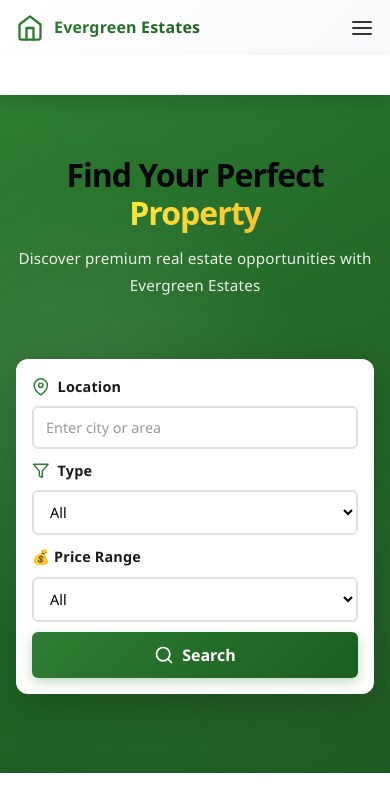
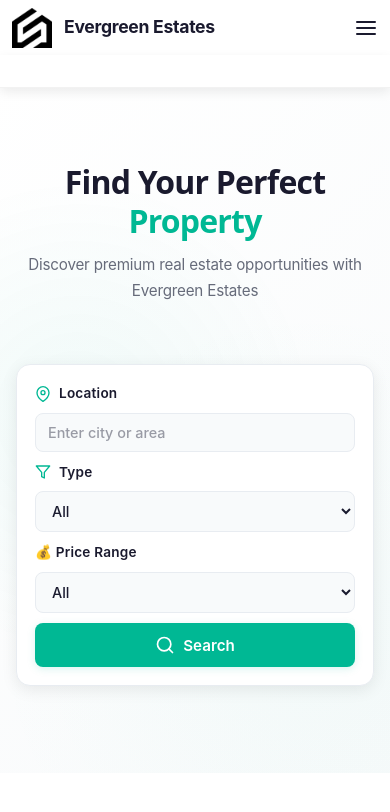
Before and after one commit to Abhinavkrishna-b/Evergreen-Estates, a React app in the folder frontend/: page / in a window 390 px wide. Shown: the top 812 px of the page. Built offline with nearby package versions, Linux system fonts and the light colour scheme; the HTML template or start-up script is replaced by a standard one.

Commit message:
Redesigned UI components

```diff
--- a/frontend/src/App.css
+++ b/frontend/src/App.css
@@ -1,8 +1,3 @@
-
-/* ============================================
-   GLOBAL APP STYLES
-   ============================================ */
-
 * {
   margin: 0;
   padding: 0;
@@ -10,20 +5,23 @@
 }
 
 :root {
-  /* Colors */
-  --primary-color: #2e7d32;
-  --primary-dark: #1b5e20;
-  --secondary-color: #f5f5f5;
-  --text-dark: #1a1a1a;
-  --text-light: #555555;
-  --border-light: #e0e0e0;
-  --white: #ffffff;
-  --shadow-sm: 0 2px 8px rgba(0, 0, 0, 0.08);
-  --shadow-md: 0 4px 16px rgba(0, 0, 0, 0.12);
-  --shadow-lg: 0 8px 24px rgba(0, 0, 0, 0.15);
+  --bg-primary: #ffffff;
+  --bg-secondary: #f8fafb;
+  --bg-tertiary: #f0f4f7;
+  --accent-primary: #00b894;
+  --accent-secondary: #00a876;
+  --accent-light: #1dd1a1;
+  --accent-gold: #ffa502;
+  --text-primary: #1a1a2e;
+  --text-secondary: #666b7a;
+  --text-light: #999ba5;
+  --border-color: #e8ecf1;
+  --shadow-sm: 0 2px 8px rgba(0, 0, 0, 0.05);
+  --shadow-md: 0 4px 16px rgba(0, 0, 0, 0.08);
+  --shadow-lg: 0 8px 32px rgba(0, 0, 0, 0.12);
 
   /* Fonts */
-  --font-primary: 'Segoe UI', Tahoma, Geneva, Verdana, sans-serif;
+  --font-primary: -apple-system, BlinkMacSystemFont, 'Segoe UI', 'Roboto', 'Oxygen', sans-serif;
   --font-size-sm: 0.875rem;
   --font-size-base: 1rem;
   --font-size-lg: 1.125rem;
@@ -40,10 +38,10 @@
   --spacing-2xl: 3rem;
 
   /* Border Radius */
-  --radius-sm: 4px;
-  --radius-md: 6px;
-  --radius-lg: 8px;
-  --radius-xl: 12px;
+  --radius-sm: 6px;
+  --radius-md: 10px;
+  --radius-lg: 14px;
+  --radius-xl: 20px;
 }
 
 html {
@@ -52,8 +50,8 @@ html {
 
 body {
   font-family: var(--font-primary);
-  background-color: var(--white);
-  color: var(--text-dark);
+  background-color: var(--bg-primary);
+  color: var(--text-primary);
   line-height: 1.6;
 }
 
@@ -66,6 +64,7 @@ body {
   display: flex;
   flex-direction: column;
   min-height: 100vh;
+  background-color: var(--bg-primary);
 }
 
 .main-content {
@@ -76,26 +75,33 @@ body {
 /* Typography */
 h1, h2, h3, h4, h5, h6 {
   font-weight: 600;
-  line-height: 1.4;
+  line-height: 1.3;
   margin-bottom: var(--spacing-md);
+  color: var(--text-primary);
 }
 
 h1 {
   font-size: var(--font-size-3xl);
+  font-weight: 700;
+  letter-spacing: -0.5px;
 }
 
 h2 {
   font-size: var(--font-size-2xl);
+  font-weight: 700;
+  letter-spacing: -0.3px;
 }
 
 h3 {
   font-size: var(--font-size-xl);
+  font-weight: 600;
 }
 
 p {
-  color: var(--text-light);
-  line-height: 1.8;
+  color: var(--text-secondary);
+  line-height: 1.7;
   margin-bottom: var(--spacing-md);
+  font-weight: 400;
 }
 
 a {
@@ -115,16 +121,16 @@ button {
 }
 
 ::-webkit-scrollbar-track {
-  background: #f1f1f1;
+  background: var(--bg-secondary);
 }
 
 ::-webkit-scrollbar-thumb {
-  background: #2e7d32;
+  background: var(--accent-primary);
   border-radius: 4px;
 }
 
 ::-webkit-scrollbar-thumb:hover {
-  background: #1b5e20;
+  background: var(--accent-secondary);
 }
 
 /* Utility Classes */
--- a/frontend/src/components/Hero/Hero.css
+++ b/frontend/src/components/Hero/Hero.css
@@ -2,7 +2,7 @@
 .hero {
   position: relative;
   min-height: 100vh;
-  background: linear-gradient(135deg, #2e7d32 0%, #1b5e20 100%);
+  background: linear-gradient(135deg, #ffffff 0%, #f8fafb 100%);
   display: flex;
   align-items: center;
   justify-content: center;
@@ -10,7 +10,7 @@
   padding: 80px 20px 40px;
 }
 
-/* Background Pattern */
+/* Subtle Background Pattern */
 .hero::before {
   content: '';
   position: absolute;
@@ -19,8 +19,8 @@
   right: 0;
   bottom: 0;
   background-image:
-    radial-gradient(circle at 20% 50%, rgba(255, 255, 255, 0.1) 0%, transparent 50%),
-    radial-gradient(circle at 80% 80%, rgba(255, 255, 255, 0.05) 0%, transparent 50%);
+    radial-gradient(circle at 20% 50%, rgba(0, 184, 148, 0.05) 0%, transparent 50%),
+    radial-gradient(circle at 80% 80%, rgba(29, 209, 161, 0.03) 0%, transparent 50%);
   pointer-events: none;
 }
 
@@ -30,7 +30,7 @@
   left: 0;
   right: 0;
   bottom: 0;
-  background: linear-gradient(180deg, rgba(0,0,0,0) 0%, rgba(0,0,0,0.1) 100%);
+  background: transparent;
 }
 
 .hero-content {
@@ -45,29 +45,27 @@
 .hero-text {
   text-align: center;
   margin-bottom: 60px;
-  color: white;
 }
 
 .hero-title {
   font-size: 3.5rem;
   font-weight: 700;
   line-height: 1.2;
-  margin-bottom: 20px;
-  letter-spacing: -1px;
+  margin-bottom: 16px;
+  letter-spacing: -0.8px;
+  color: #1a1a2e;
 }
 
 .hero-title .highlight {
-  background: linear-gradient(135deg, #ffeb3b, #fbc02d);
-  -webkit-background-clip: text;
-  -webkit-text-fill-color: transparent;
-  background-clip: text;
+  color: #00b894;
 }
 
 .hero-subtitle {
-  font-size: 1.3rem;
-  color: rgba(255, 255, 255, 0.9);
-  font-weight: 300;
+  font-size: 1.15rem;
+  color: #666b7a;
+  font-weight: 400;
   margin: 0;
+  letter-spacing: -0.2px;
 }
 
 /* Search Container */
@@ -79,12 +77,13 @@
 
 .search-box {
   background: white;
-  border-radius: 12px;
-  padding: 24px;
-  box-shadow: 0 10px 40px rgba(0, 0, 0, 0.2);
+  border: 1px solid #e8ecf1;
+  border-radius: 14px;
+  padding: 28px;
+  box-shadow: 0 4px 16px rgba(0, 0, 0, 0.08);
   display: grid;
   grid-template-columns: repeat(auto-fit, minmax(200px, 1fr));
-  gap: 16px;
+  gap: 18px;
   width: 100%;
   max-width: 900px;
 }
@@ -100,45 +99,54 @@
   display: flex;
   align-items: center;
   gap: 8px;
-  font-size: 0.9rem;
+  font-size: 0.85rem;
   font-weight: 600;
-  color: #1a1a1a;
+  color: #1a1a2e;
+  letter-spacing: 0.2px;
 }
 
 .search-icon {
-  color: #2e7d32;
-  font-size: 1.1rem;
+  color: #00b894;
+  font-size: 1rem;
 }
 
 .search-input {
   padding: 12px 14px;
-  border: 2px solid #e0e0e0;
-  border-radius: 6px;
+  border: 1px solid #e8ecf1;
+  border-radius: 8px;
   font-size: 0.95rem;
   font-family: inherit;
   transition: all 0.3s ease;
-  background-color: white;
+  background-color: #f8fafb;
+  color: #1a1a2e;
+  font-weight: 500;
+}
+
+.search-input::placeholder {
+  color: #999ba5;
 }
 
 .search-input:focus {
   outline: none;
-  border-color: #2e7d32;
-  box-shadow: 0 0 0 3px rgba(46, 125, 50, 0.1);
+  border-color: #00b894;
+  background-color: white;
+  box-shadow: 0 0 0 3px rgba(0, 184, 148, 0.1);
 }
 
-.search-input::placeholder {
-  color: #999;
+.search-input option {
+  background-color: white;
+  color: #1a1a2e;
 }
 
 /* Search Button */
 .search-button {
-  background: linear-gradient(135deg, #2e7d32, #1b5e20);
+  background: #00b894;
   color: white;
   border: none;
-  padding: 12px 24px;
-  border-radius: 6px;
+  padding: 12px 28px;
+  border-radius: 8px;
   font-weight: 600;
-  font-size: 1rem;
+  font-size: 0.95rem;
   cursor: pointer;
   display: flex;
   align-items: center;
@@ -146,12 +154,13 @@
   gap: 8px;
   transition: all 0.3s ease;
   align-self: flex-end;
-  box-shadow: 0 4px 12px rgba(46, 125, 50, 0.3);
+  box-shadow: 0 2px 8px rgba(0, 184, 148, 0.15);
 }
 
 .search-button:hover {
+  background: #00a876;
   transform: translateY(-2px);
-  box-shadow: 0 6px 16px rgba(46, 125, 50, 0.4);
+  box-shadow: 0 4px 12px rgba(0, 184, 148, 0.25);
 }
 
 .search-button:active {
@@ -165,16 +174,18 @@
   left: 50%;
   transform: translateX(-50%);
   text-align: center;
-  color: rgba(255, 255, 255, 0.7);
-  font-size: 0.9rem;
+  color: #999ba5;
+  font-size: 0.85rem;
   animation: bounce 2s infinite;
+  letter-spacing: 0.2px;
 }
 
 .scroll-arrow {
-  font-size: 1.5rem;
+  font-size: 1.3rem;
   animation: bounce 2s infinite;
   display: block;
-  margin-top: 8px;
+  margin-top: 6px;
+  color: #00b894;
 }
 
 @keyframes bounce {
@@ -182,7 +193,7 @@
     transform: translateY(0);
   }
   50% {
-    transform: translateY(-10px);
+    transform: translateY(-8px);
   }
 }
 
@@ -198,13 +209,13 @@
   }
 
   .hero-subtitle {
-    font-size: 1.1rem;
+    font-size: 1rem;
   }
 
   .search-box {
     grid-template-columns: 1fr;
-    padding: 20px;
-    gap: 12px;
+    padding: 22px;
+    gap: 14px;
   }
 
   .search-button {
@@ -232,7 +243,7 @@
   }
 
   .search-box {
-    padding: 16px;
+    padding: 18px;
     gap: 10px;
   }
 
--- a/frontend/src/components/Hero/Hero.jsx
+++ b/frontend/src/components/Hero/Hero.jsx
@@ -84,10 +84,10 @@ const Hero = () => {
                 className="search-input"
               >
                 <option>All</option>
-                <option>Under $200K</option>
-                <option>$200K - $500K</option>
-                <option>$500K - $1M</option>
-                <option>$1M+</option>
+                <option>Under ₹1L</option>
+                <option>₹1L - ₹50L</option>
+                <option>₹50L - ₹1Cr</option>
+                <option>₹1Cr+</option>
               </select>
             </div>
 
--- a/frontend/src/components/Navbar/Navbar.css
+++ b/frontend/src/components/Navbar/Navbar.css
@@ -2,8 +2,9 @@
   position: sticky;
   top: 0;
   z-index: 100;
-  background: linear-gradient(135deg, #ffffff 0%, #f8f9fa 100%);
-  box-shadow: 0 2px 8px rgba(0, 0, 0, 0.08);
+  background: rgba(255, 255, 255, 0.95);
+  backdrop-filter: blur(8px);
+  box-shadow: 0 2px 8px rgba(0, 0, 0, 0.05);
   border-bottom: 1px solid rgba(0, 0, 0, 0.05);
 }
 
@@ -21,37 +22,42 @@
 .navbar-logo {
   display: flex;
   align-items: center;
-  gap: 10px;
+  gap: 12px;
   font-weight: 700;
-  font-size: 1.4rem;
-  color: #1a1a1a;
+  font-size: 1.3rem;
+  color: #1a1a2e;
   cursor: pointer;
   transition: all 0.3s ease;
 }
 
+.logo-image {
+  width: 40px;
+  height: 40px;
+  object-fit: contain;
+}
+
 .navbar-logo:hover {
-  color: #2e7d32;
+  opacity: 0.8;
 }
 
 .logo-icon {
-  font-size: 1.8rem;
+  font-size: 1.6rem;
   display: flex;
   align-items: center;
-  color: #2e7d32;
+  color: #00b894;
 }
 
 .logo-text {
-  background: linear-gradient(135deg, #2e7d32, #1b5e20);
-  -webkit-background-clip: text;
-  -webkit-text-fill-color: transparent;
-  background-clip: text;
+  color: #1a1a2e;
+  font-weight: 700;
+  letter-spacing: -0.3px;
 }
 
 /* Navigation Links */
 .nav-links {
   display: flex;
   list-style: none;
-  gap: 40px;
+  gap: 35px;
   margin: 0;
   padding: 0;
   align-items: center;
@@ -60,14 +66,14 @@
 .nav-link {
   font-size: 0.95rem;
   font-weight: 500;
-  color: #555;
+  color: #666b7a;
   text-decoration: none;
   position: relative;
-  transition: color 0.3s ease;
+  transition: all 0.3s ease;
 }
 
 .nav-link:hover {
-  color: #2e7d32;
+  color: #00b894;
 }
 
 /* Underline animation for nav links */
@@ -76,9 +82,9 @@
   position: absolute;
   width: 0;
   height: 2px;
-  bottom: -5px;
+  bottom: -8px;
   left: 0;
-  background-color: #2e7d32;
+  background-color: #00b894;
   transition: width 0.3s ease;
 }
 
@@ -88,21 +94,22 @@
 
 /* CTA Button */
 .cta-button {
-  background: linear-gradient(135deg, #2e7d32, #1b5e20);
+  background: #00b894;
   color: white;
   border: none;
-  padding: 10px 24px;
-  border-radius: 6px;
+  padding: 10px 28px;
+  border-radius: 8px;
   font-weight: 600;
   font-size: 0.95rem;
   cursor: pointer;
   transition: all 0.3s ease;
-  box-shadow: 0 4px 12px rgba(46, 125, 50, 0.3);
+  box-shadow: 0 2px 8px rgba(0, 184, 148, 0.15);
 }
 
 .cta-button:hover {
+  background: #00a876;
   transform: translateY(-2px);
-  box-shadow: 0 6px 16px rgba(46, 125, 50, 0.4);
+  box-shadow: 0 4px 12px rgba(0, 184, 148, 0.25);
 }
 
 .cta-button:active {
@@ -113,12 +120,16 @@
 .hamburger {
   display: none;
   cursor: pointer;
-  color: #333;
-  transition: color 0.3s ease;
+  color: #1a1a2e;
+  transition: all 0.3s ease;
 }
 
 .hamburger:hover {
-  color: #2e7d32;
+  color: #00b894;
+}
+
+.hamburger.active {
+  color: #00b894;
 }
 
 /* Mobile Responsive */
@@ -137,14 +148,16 @@
     top: 60px;
     left: 0;
     right: 0;
-    background: white;
+    background: rgba(255, 255, 255, 0.98);
+    backdrop-filter: blur(8px);
     flex-direction: column;
     gap: 0;
-    padding: 20px;
+    padding: 16px;
     max-height: 0;
     overflow: hidden;
     transition: max-height 0.3s ease;
-    box-shadow: 0 8px 16px rgba(0, 0, 0, 0.1);
+    box-shadow: 0 4px 12px rgba(0, 0, 0, 0.08);
+    border-bottom: 1px solid rgba(0, 0, 0, 0.05);
   }
 
   .nav-links.active {
@@ -152,8 +165,8 @@
   }
 
   .nav-links li {
-    padding: 12px 0;
-    border-bottom: 1px solid #f0f0f0;
+    padding: 14px 0;
+    border-bottom: 1px solid rgba(0, 0, 0, 0.05);
   }
 
   .nav-links li:last-child {
@@ -165,7 +178,7 @@
   }
 
   .navbar-logo {
-    font-size: 1.2rem;
+    font-size: 1.1rem;
   }
 }
 
@@ -173,18 +186,18 @@
 @media (max-width: 480px) {
   .navbar-container {
     height: 55px;
+    padding: 0 12px;
   }
 
   .nav-links {
     top: 55px;
-    gap: 0;
   }
 
   .nav-link {
     font-size: 0.9rem;
   }
 
-  .logo-text {
-    font-size: 1rem;
+  .logo-icon {
+    font-size: 1.3rem;
   }
 }
--- a/frontend/src/components/Navbar/Navbar.jsx
+++ b/frontend/src/components/Navbar/Navbar.jsx
@@ -1,5 +1,5 @@
 import { useState } from 'react';
-import { FiHome, FiMenu, FiX, FiSearch, FiPhone } from 'react-icons/fi';
+import {FiMenu, FiX, FiSearch, FiPhone } from 'react-icons/fi';
 import './Navbar.css';
 
 const Navbar = () => {
@@ -14,10 +14,14 @@ const Navbar = () => {
       <div className="navbar-container">
         {/* Logo Section */}
         <div className="navbar-logo">
-          <FiHome className="logo-icon" size={28} />
+          <img
+            src="/logo.png"
+            alt="Evergreen Estates Logo"
+            className="logo-image"
+          />
+
           <span className="logo-text">Evergreen Estates</span>
-        </div>
-
+      </div>
         {/* Hamburger Menu */}
         <div
           className={`hamburger ${isOpen ? 'active' : ''}`}
```
